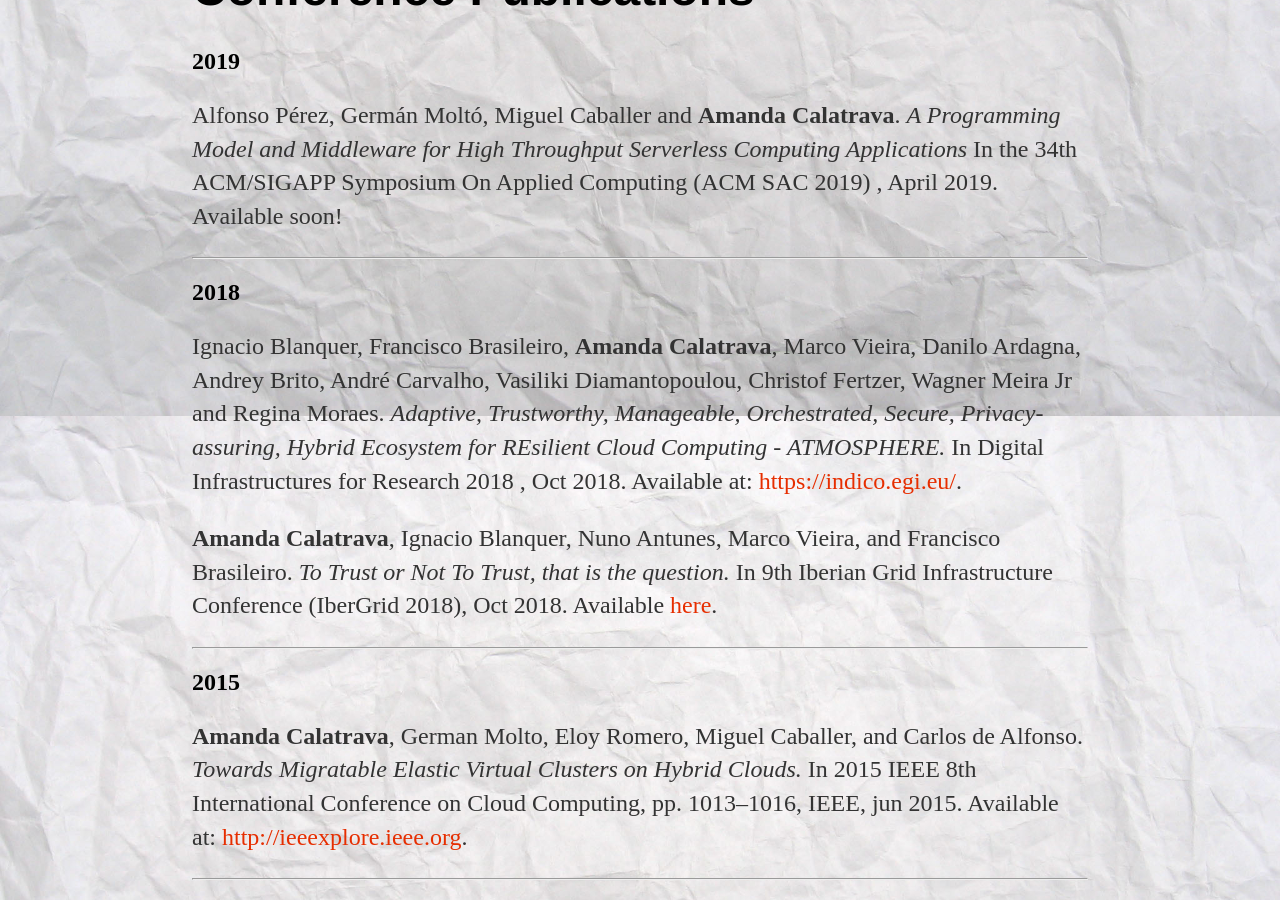
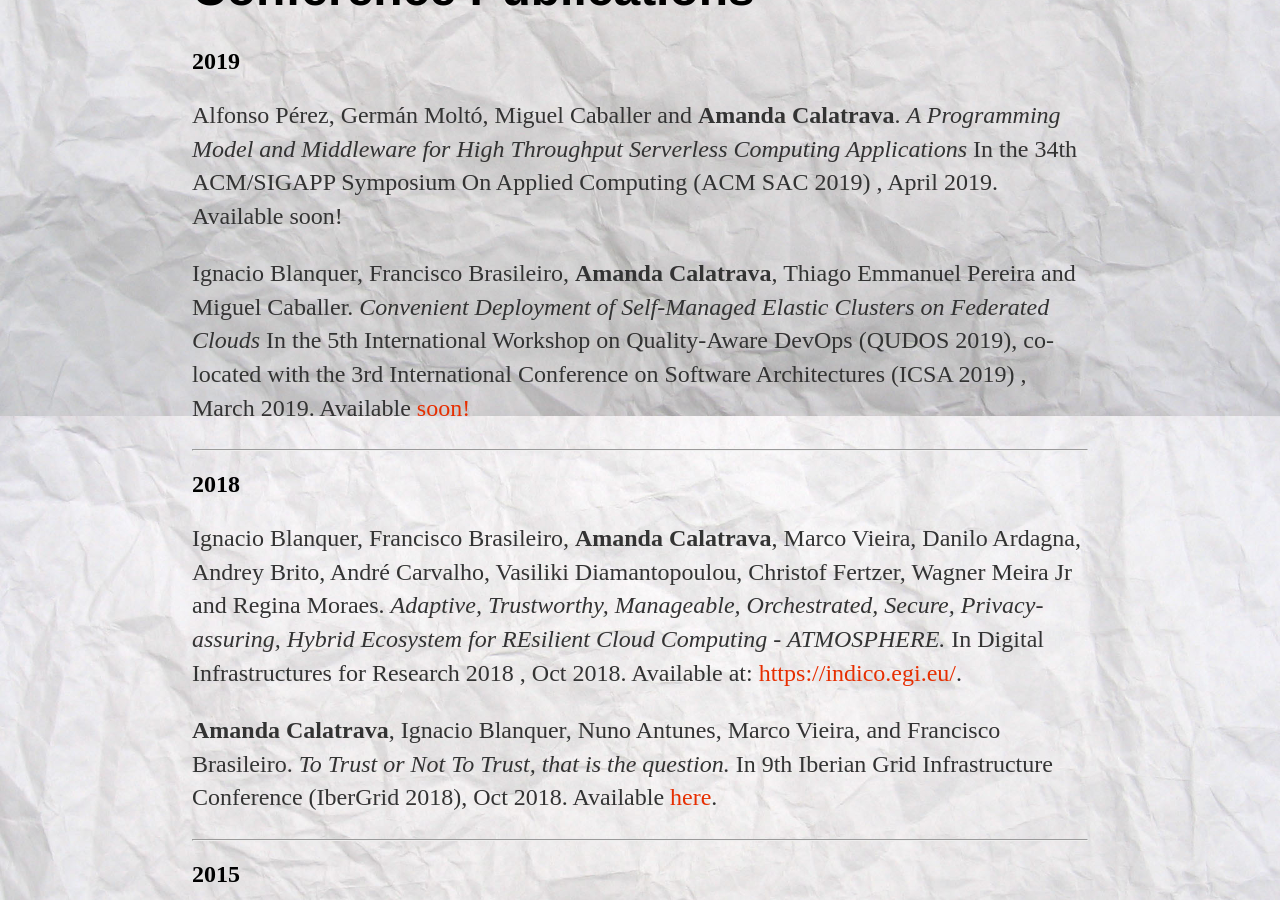
Before and after one commit to amcaar/amcaar.github.io, a Jekyll site: the page built from cv/index.html, in a window 1280 px wide and 900 px high, scrolled down 1504 px. Built offline with Jekyll 4.4.1, drawn with Linux system fonts in a browser that asks for light colours.

Commit message:
add qudos contribution

```diff
--- a/cv/index.html
+++ b/cv/index.html
@@ -52,6 +52,10 @@ title: Publications of Amanda Calatrava
 		<p>Alfonso Pérez, Germán Moltó, Miguel Caballer and <strong>Amanda Calatrava</strong>.
 			<em>A Programming Model and Middleware for High Throughput Serverless Computing Applications</em> In the 34th ACM/SIGAPP Symposium On Applied Computing (ACM SAC 2019)
 			, April 2019. Available soon!</p>
+
+		<p>Ignacio Blanquer, Francisco Brasileiro, <strong>Amanda Calatrava</strong>, Thiago Emmanuel Pereira and Miguel Caballer.
+			<em>Convenient Deployment of Self-Managed Elastic Clusters on Federated Clouds</em> In the 5th International Workshop on Quality-Aware DevOps (QUDOS 2019), co-located with the 3rd International Conference on Software Architectures (ICSA 2019)
+			, March 2019. Available <a class="link" href="http://2019.qudos-workshop.org/program/">soon!</a></p>
 		<hr>
 		<h2>2018</h2>
 		<p>Ignacio Blanquer, Francisco Brasileiro, <strong>Amanda Calatrava</strong>, Marco Vieira, Danilo Ardagna, Andrey Brito, André Carvalho, Vasiliki Diamantopoulou, Christof Fertzer, Wagner Meira Jr
```
